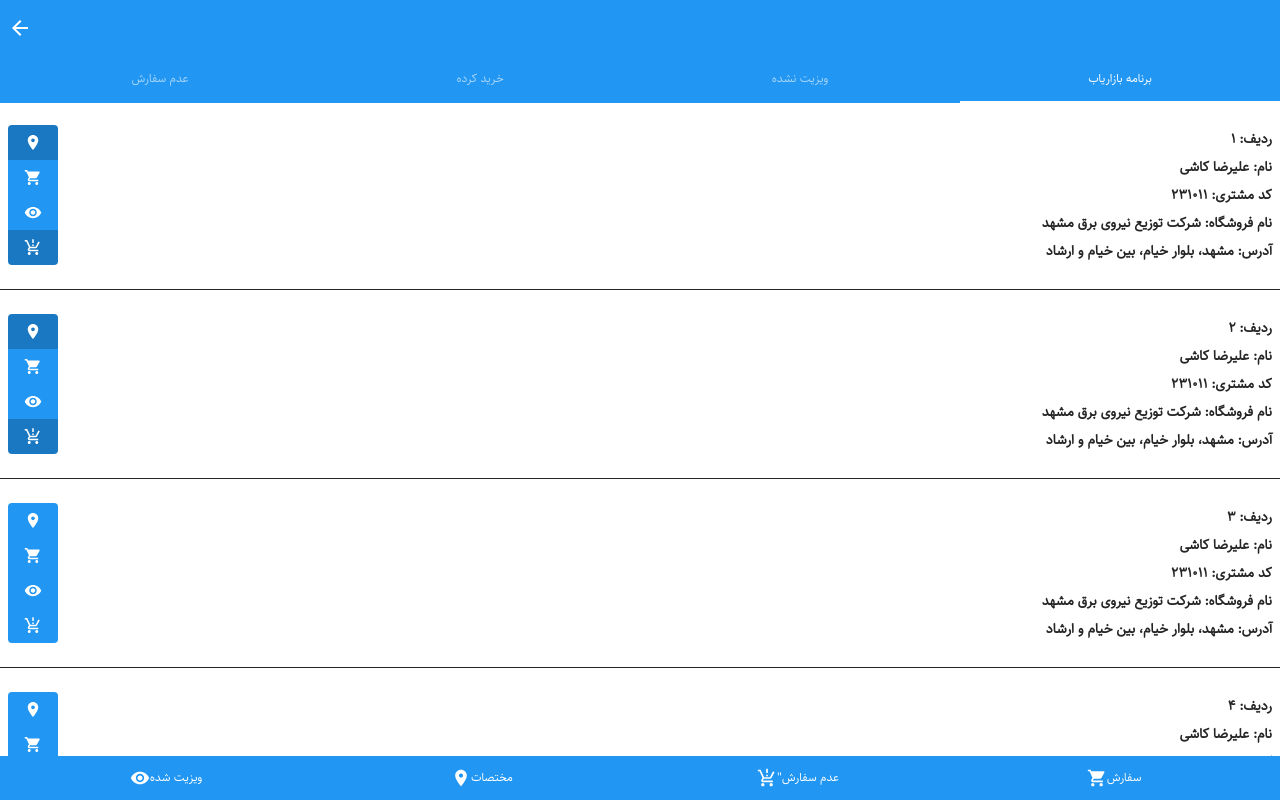
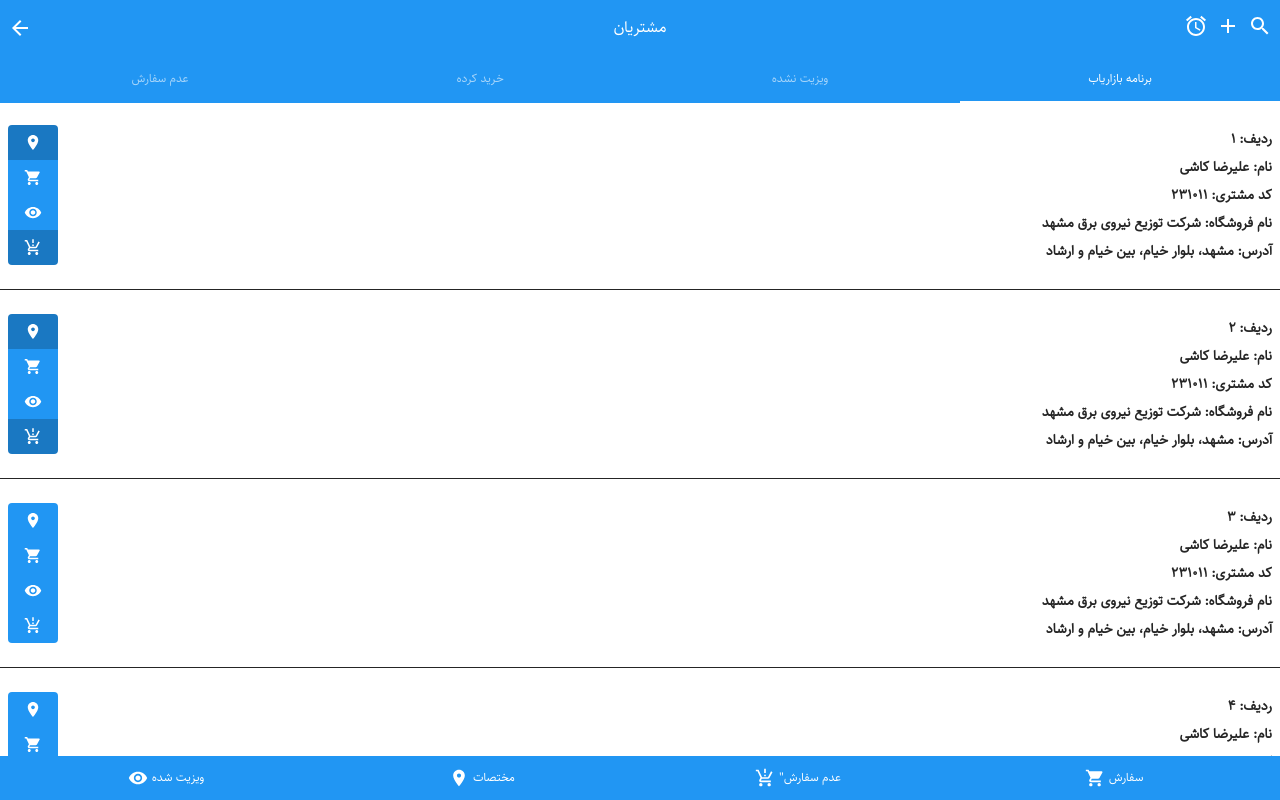
Before and after one commit to RezaHeshmatiDev/candoo, a React (Vite) app: page /customers in a window 1280 px wide. Shown: the top 800 px of the page. Built offline with nearby package versions, Linux system fonts and the light colour scheme.

Commit message:
Added header actions on customers page - Minor changes

```diff
--- a/src/pages/Customers/List.tsx
+++ b/src/pages/Customers/List.tsx
@@ -134,7 +134,9 @@ const TagsLabelItem = ({ title, icon }: { title: string; icon: any }) => {
   const Icon = icon;
   return (
     <Box sx={sx}>
-      <Typography variant="caption">{title}</Typography>
+      <Typography ml={0.5} variant="caption">
+        {title}
+      </Typography>
       <Icon fontSize="small" />
     </Box>
   );
--- a/src/pages/Customers/index.tsx
+++ b/src/pages/Customers/index.tsx
@@ -1,10 +1,25 @@
+import SearchIcon from "@mui/icons-material/Search";
+import AddIcon from "@mui/icons-material/Add";
+import AccessAlarmIcon from "@mui/icons-material/AccessAlarm";
+
 import TopTabbar from "../../components/Tabbar/TopTabbar";
 import Marketer from "./Marketer";
 
 const Customers = () => {
+  const actions = (
+    <>
+      <SearchIcon />
+      <AddIcon sx={{ mx: 1 }} />
+      <AccessAlarmIcon />
+    </>
+  );
+
   return (
     <TopTabbar
-      headerTitle={"مشتریان"}
+      headerProps={{
+        title: "مشتریان",
+        rightContent: actions,
+      }}
       tabs={[
         {
           label: "برنامه بازاریاب",
--- a/src/pages/Home/index.tsx
+++ b/src/pages/Home/index.tsx
@@ -21,7 +21,7 @@ const Home = () => {
     { title: "سفارشات ارسال نشده: 0" },
     { icon: "something", title: "دریافت اطلاعات", route: "/information" },
     { icon: "something", title: "سفارشات" },
-    { icon: "something", title: "مشتریان" },
+    { icon: "something", title: "مشتریان", route: "/customers" },
     { icon: "something", title: "تحویل سمپل ها" },
     { icon: "something", title: "کاتالوگ" },
     { icon: "something", title: "ثبت اسناد دریافتی" },
```
